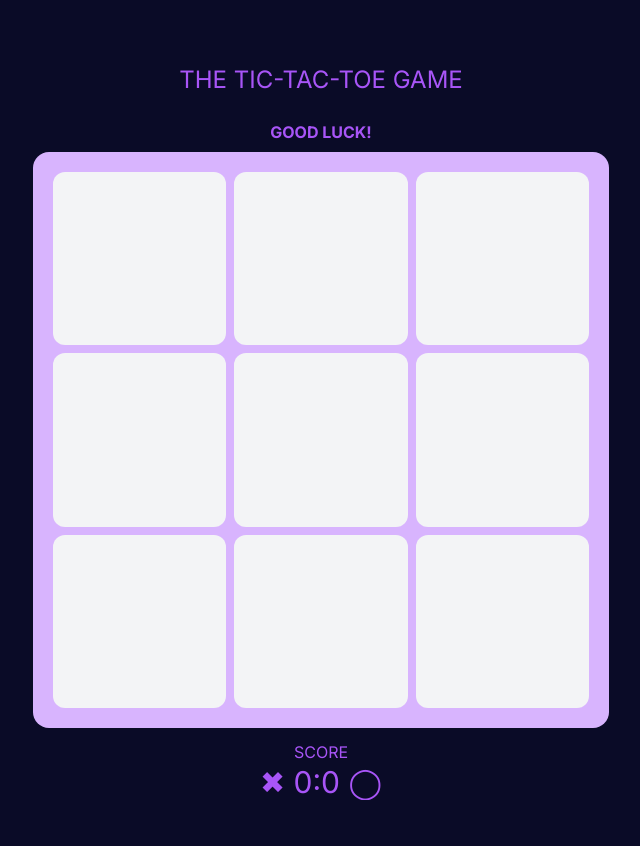
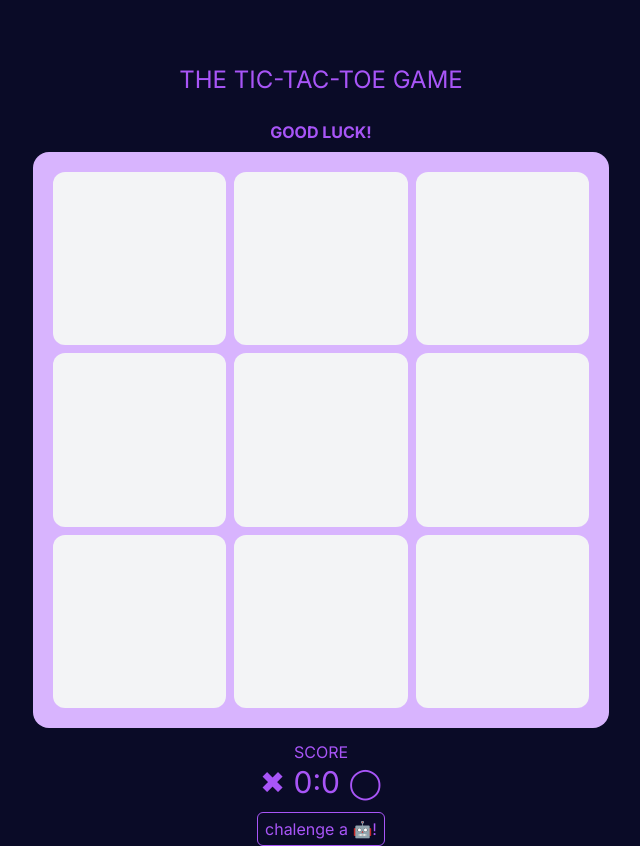
Before and after one commit to Justas-Kaulakis/tic-tac-toe, a Next.js app: page / in a window 1280 px wide. Shown: the whole page, without its empty margins (319-959 px from the left). Before the commit the page ends 800 px from the top, so only its background shows below. Built offline with nearby package versions, Linux system fonts and the light colour scheme.

Commit message:
play w/ bot

```diff
--- a/app/components/Board.tsx
+++ b/app/components/Board.tsx
@@ -36,6 +36,8 @@ const Board: React.FC = () => {
   const [endText, setEndText] = useState("GOOD LUCK!");
   const [draw, setDraw] = useState(false);
   const [score, setScore] = useState<{ "✖": number; "◯": number }>(clearScore);
+  const [botActive, setBotActive] = useState(false);
+  const [helper, setHelper] = useState(0);
 
   const checkWin = (hand: "✖" | "◯") => {
     return cond.some((c, i) => {
@@ -49,7 +51,6 @@ const Board: React.FC = () => {
   };
 
   useEffect(() => {
-    //console.log("RUNNING: ", checked);
     if (checkWin("✖")) {
       setScore({ ...score, "✖": score["✖"] + 1 });
       setEndText("The ✖ HAS WON!");
@@ -61,8 +62,16 @@ const Board: React.FC = () => {
       setDraw(true);
       setEndText("IT'S A DRAW!");
     }
-  }, [JSON.stringify(checked)]);
+  }, [/*JSON.stringify(checked)*/ currHand, helper]);
   const cantReset = finished || (score["✖"] === 0 && score["◯"] === 0);
+
+  const resetGame = () => {
+    setFinished(false);
+    setEndText("GOOD LUCK!");
+    setChecked(clear);
+    setDraw(false);
+  };
+
   return (
     <div>
       <h3 className="font-bold mb-2 text-center">{endText}</h3>
@@ -74,7 +83,19 @@ const Board: React.FC = () => {
                 if (!checked[i] && !finished) {
                   setChecked((l) => {
                     l[i] = currHand ? "✖" : "◯";
-                    setCurrHand(!currHand);
+                    if (botActive && !checkWin("✖")) {
+                      //setTimeout(() => {}, 1000);
+                      let ind = Math.floor(Math.random() * 9);
+                      while (
+                        checked.some((e) => e === null) &&
+                        (ind === i || checked[ind] !== null)
+                      ) {
+                        ind = Math.floor(Math.random() * 9);
+                      }
+                      l[ind] = !currHand ? "✖" : "◯";
+                    }
+                    setCurrHand(botActive ? currHand : !currHand);
+                    setHelper((h) => h + 1);
                     return l;
                   });
                 }
@@ -104,12 +125,7 @@ const Board: React.FC = () => {
           className={`${!finished ? "hidden" : ""}
           bg-purple-500 p-3 rounded-md text-white
           absolute self-center hover:cursor-pointer -translate-x-1/2 left-1/2`}
-          onClick={() => {
-            setFinished(false);
-            setEndText("GOOD LUCK!");
-            setChecked(clear);
-            setDraw(false);
-          }}
+          onClick={resetGame}
         >
           PLAY&nbsp;AGAIN
         </div>
@@ -123,8 +139,8 @@ const Board: React.FC = () => {
           <button
             disabled={cantReset}
             className="btn mt-3 self-center w-[8em]
-        text-purple-700   border border-purple-500
-        p-1 rounded-md hover:text-purple-500 hover:bg-violet-500/10 active:bg-transparent"
+        text-purple-500   border border-purple-500
+        p-1 rounded-md hover:text-purple-400 hover:bg-violet-500/10 active:bg-transparent"
             onClick={() => {
               setScore(clearScore);
             }}
@@ -132,6 +148,24 @@ const Board: React.FC = () => {
             reset score
           </button>
         )}
+        <button
+          className="btn mt-3 self-center w-[8em]
+        text-purple-500   border border-purple-500
+        p-1 rounded-md hover:text-purple-400 hover:bg-violet-500/10 active:bg-transparent"
+          onClick={() => {
+            resetGame();
+            setScore(clearScore);
+            if (!botActive) {
+              setBotActive(true);
+              setCurrHand(true);
+            } else {
+              setBotActive(false);
+              setCurrHand(true);
+            }
+          }}
+        >
+          {botActive ? "play with a friend" : "chalenge a 🤖!"}
+        </button>
       </div>
     </div>
   );
```
